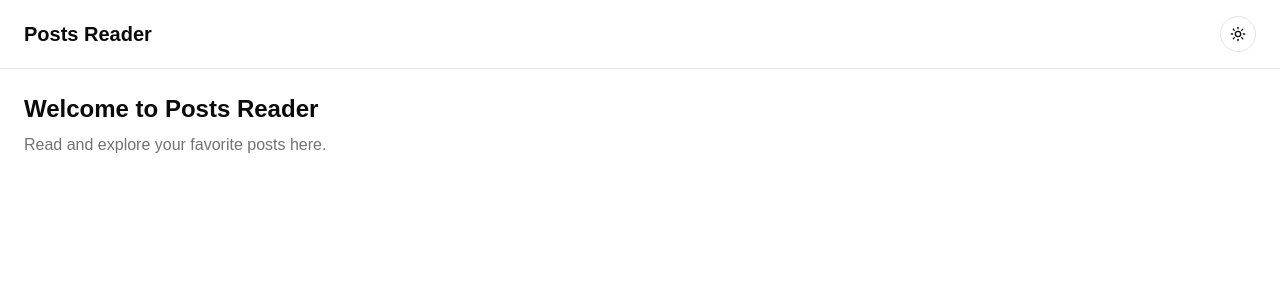
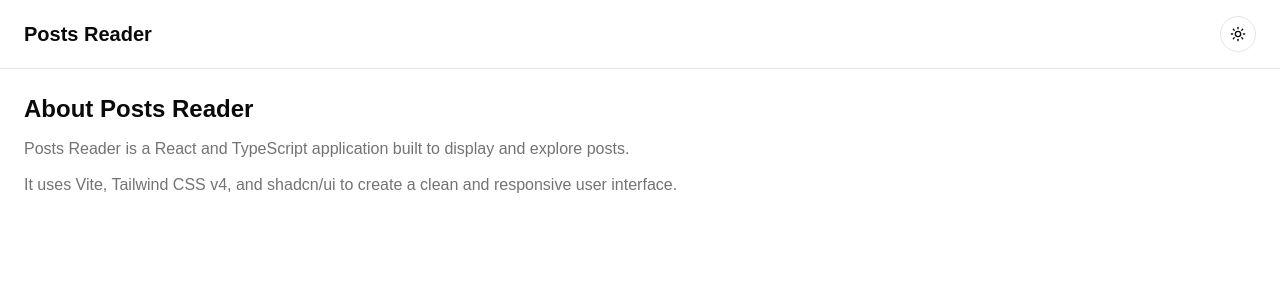
Before and after one commit to francheskaaguil/posts-render, a React (Vite) app: page / in a window 1280 px wide. Shown: the top 300 px of the page. Built offline with nearby package versions, Linux system fonts and the light colour scheme.

Commit message:
feat: add about page

```diff
--- a/src/App.tsx
+++ b/src/App.tsx
@@ -1,15 +1,10 @@
-
 import { Layout } from "@/components/layout";
+import { About } from "@/pages/About";
 
 function App() {
   return (
     <Layout>
-      <div className="space-y-2">
-        <h2 className="text-2xl font-semibold">Welcome to Posts Reader</h2>
-        <p className="text-muted-foreground">
-          Read and explore your favorite posts here.
-        </p>
-      </div>
+      <About />
     </Layout>
   );
 }
--- /dev/null
+++ b/src/pages/About.tsx
@@ -0,0 +1,17 @@
+export function About() {
+  return (
+    <section className="space-y-3">
+      <h2 className="text-2xl font-semibold">About Posts Reader</h2>
+
+      <p className="text-muted-foreground">
+        Posts Reader is a React and TypeScript application built to display
+        and explore posts.
+      </p>
+
+      <p className="text-muted-foreground">
+        It uses Vite, Tailwind CSS v4, and shadcn/ui to create a clean and
+        responsive user interface.
+      </p>
+    </section>
+  );
+}
```
